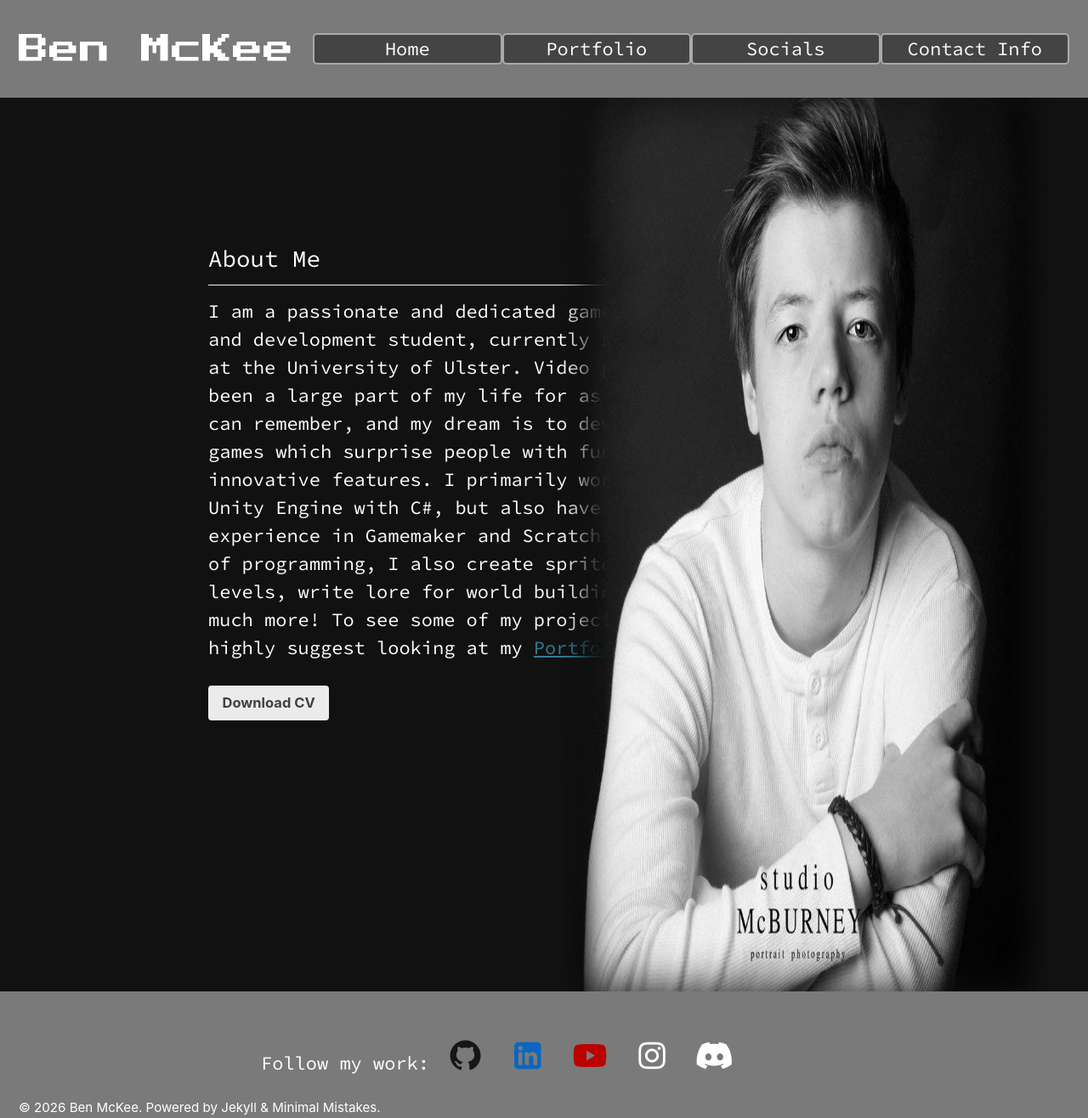
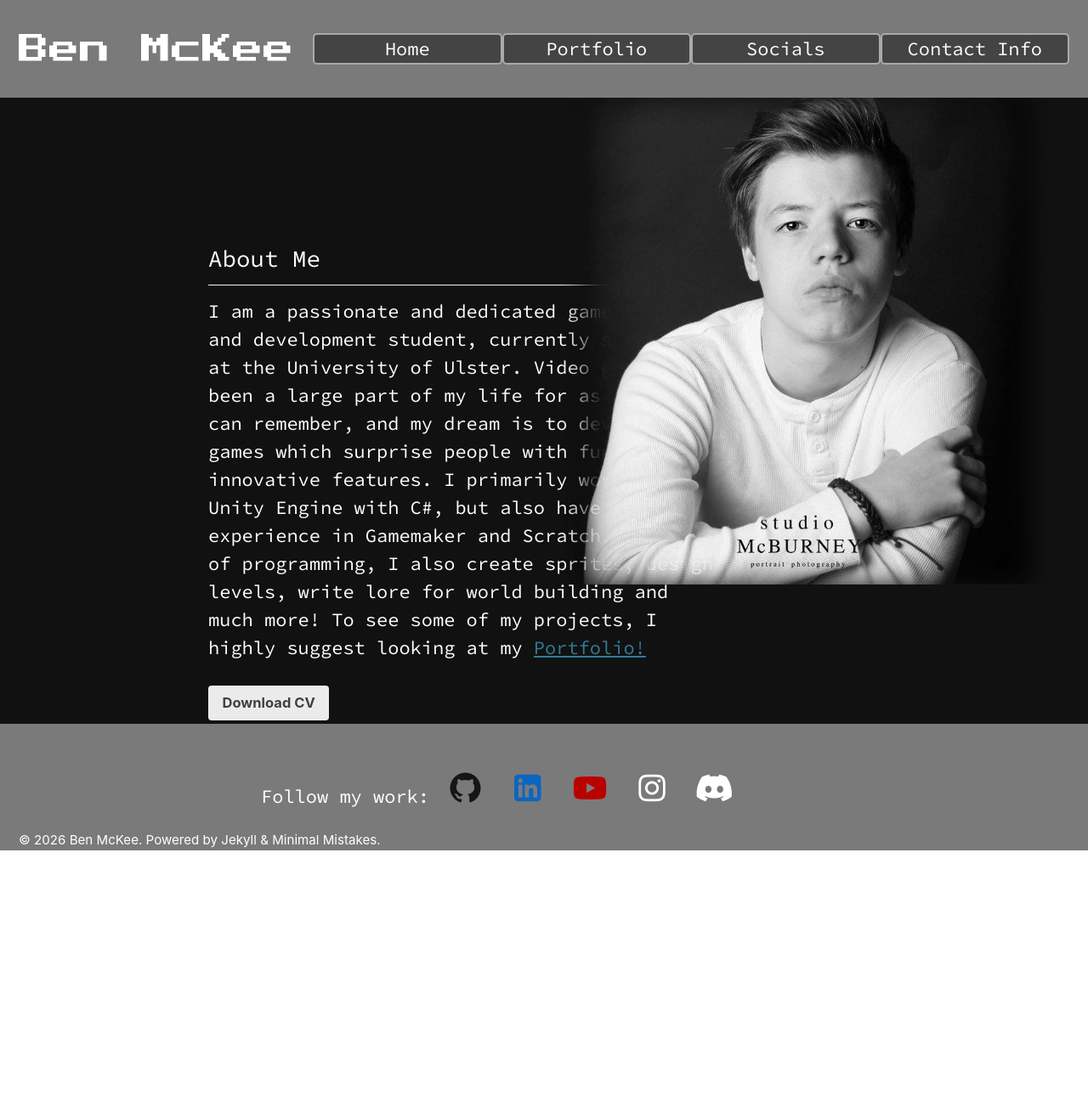
Before and after one commit to Bugglenuggets/Bugglenuggets.github.io, a Jekyll site: the page built from _pages/index.md, in a window 1280 px wide. Shown: the whole page at 85% size. Built offline with Jekyll 4.4.1, drawn with Linux system fonts in a browser that asks for light colours; some web fonts are replaced; after the commit the page ends 1001 px from its top, so only the background shows below that.

Commit message:
Change img dimensions to auto in _base.scss

```diff
--- a/_sass/minimal-mistakes/_base.scss
+++ b/_sass/minimal-mistakes/_base.scss
@@ -206,8 +206,8 @@ figure {
   }
 
   img {
-    width: 1051.9px;
-    height: 1051.9px;
+    width: auto;
+    height: auto;
     border-radius: $border-radius;
     -webkit-transition: $global-transition;
     transition: $global-transition;
```
